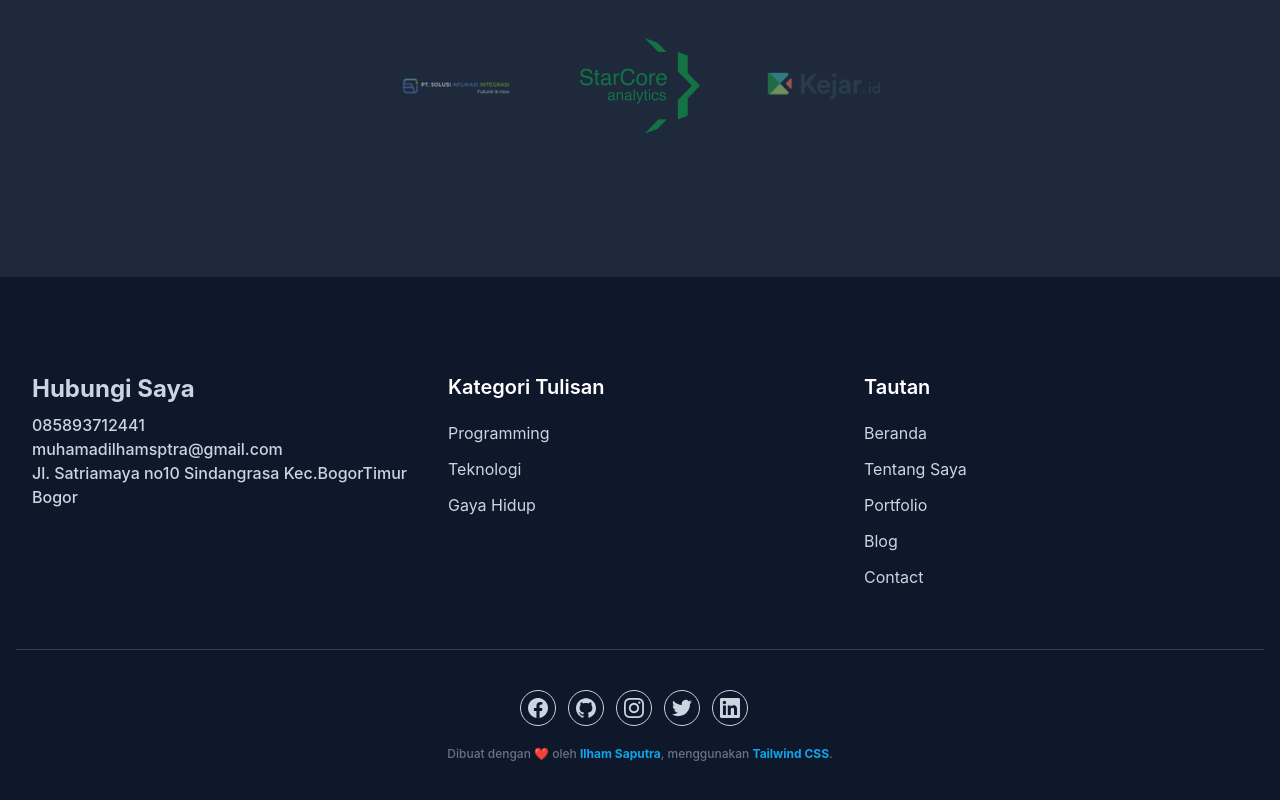
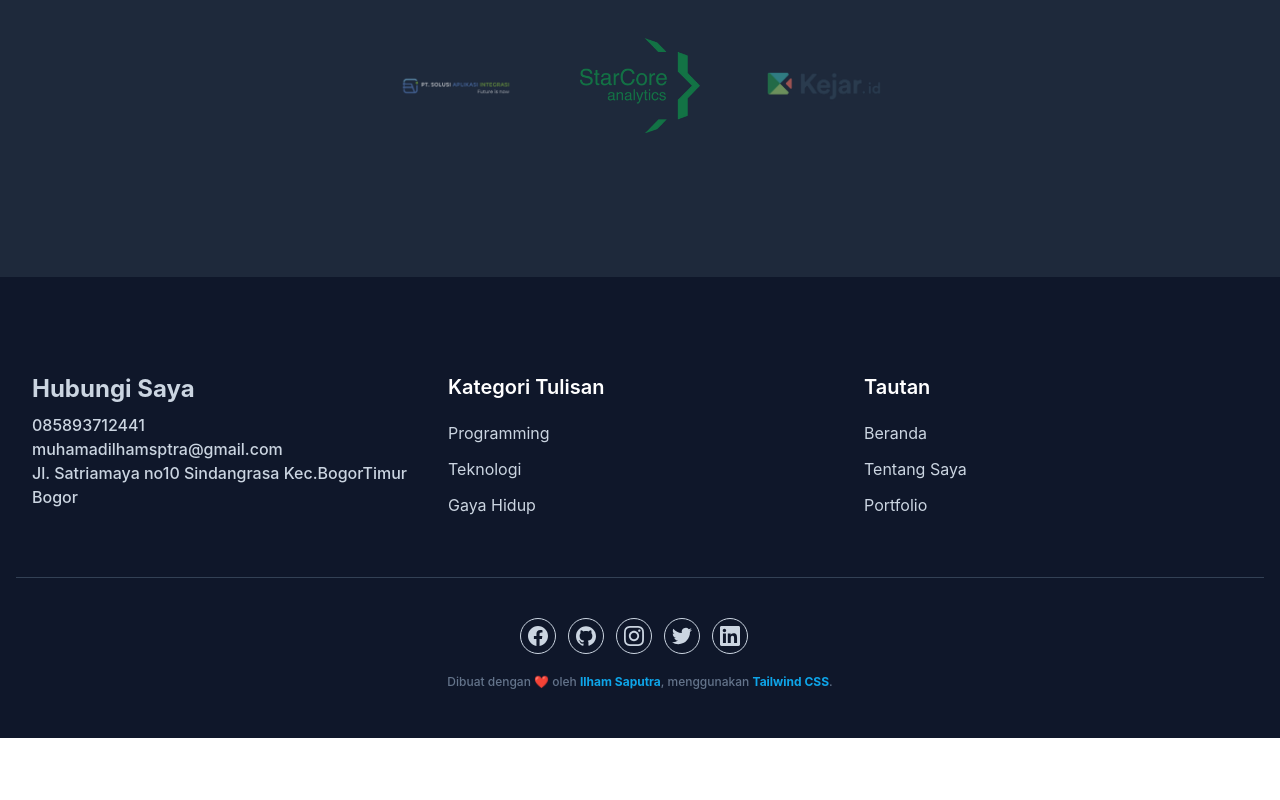
Before and after one commit to ilhamsptra20/ilhamsptra20.github.io, a website: page index.html in a window 1280 px wide. Shown: the part 3870-4670 px from the top of the page. After the commit the page ends 4608 px from the top, so only its background shows below. Drawn offline with Linux system fonts and the light colour scheme.

Commit message:
Update index.html

```diff
--- a/index.html
+++ b/index.html
@@ -315,12 +315,6 @@
               <li>
                 <a href="#portfolio" class="mb-3 inline-block text-base hover:text-primary">Portfolio</a>
               </li>
-              <li>
-                <a href="#blog" class="mb-3 inline-block text-base hover:text-primary">Blog</a>
-              </li>
-              <li>
-                <a href="#contact" class="mb-3 inline-block text-base hover:text-primary">Contact</a>
-              </li>
             </ul>
           </div>
         </div>
```
